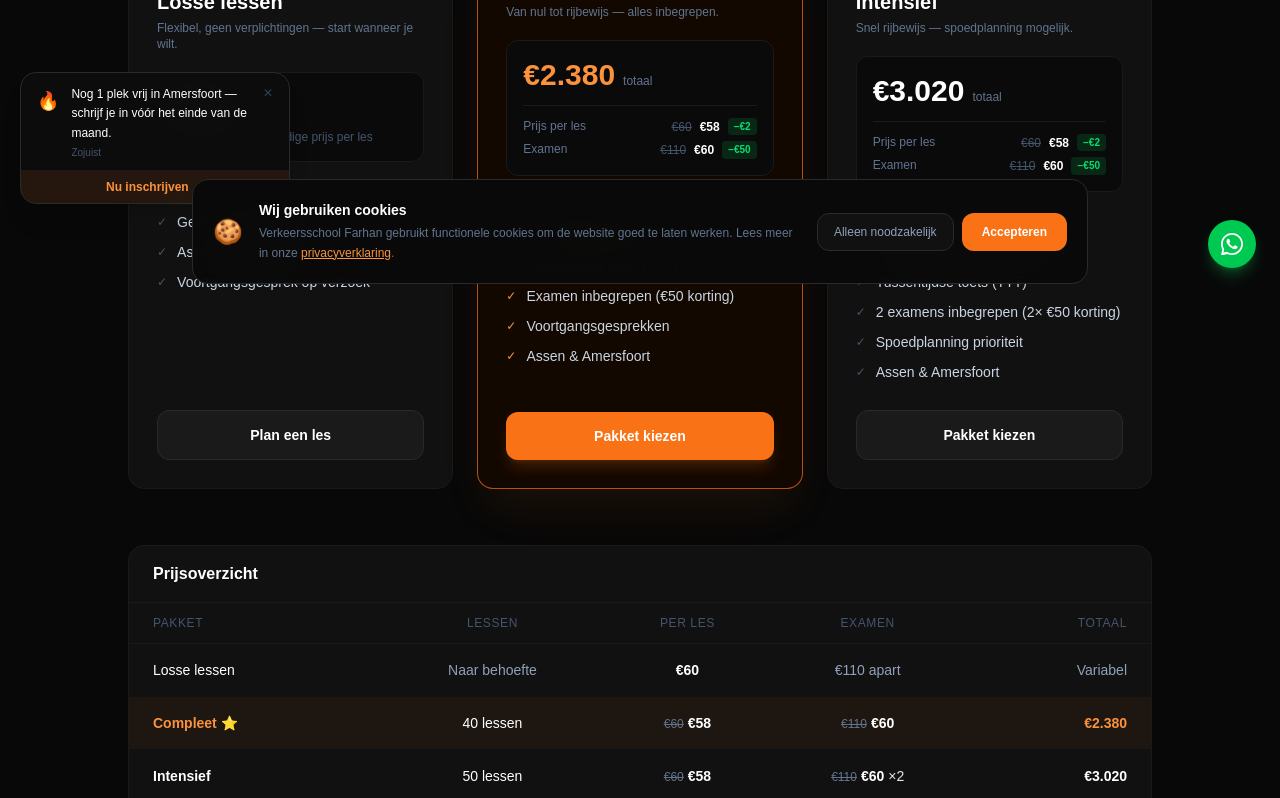
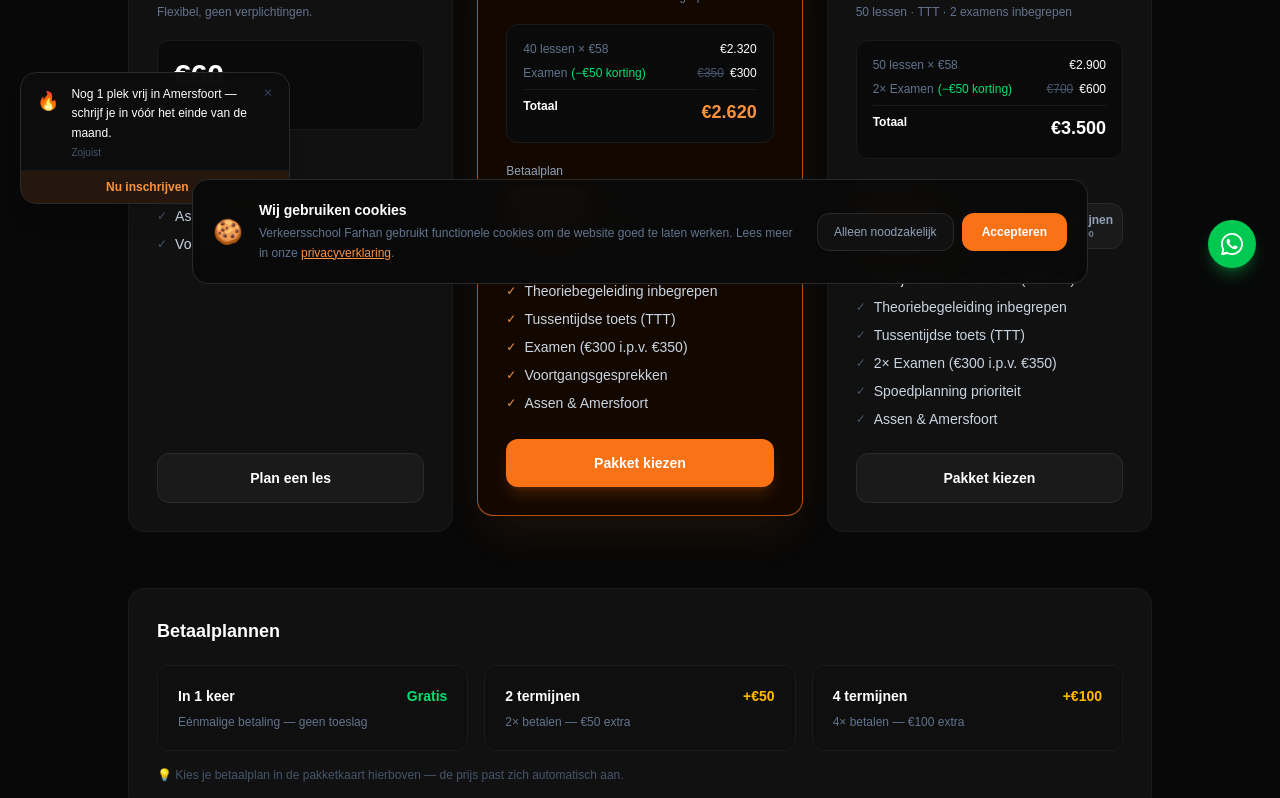
Before and after one commit to Aligh2209/verkeersschool-farhan, a Next.js app: page /pakketten in a window 1280 px wide. Shown: the part 500-1298 px from the top of the page. Built offline with nearby package versions, Linux system fonts and the light colour scheme.

Commit message:
Pakketten: examen €350 (→€300 met korting), termijnbetalingen +€50/+€100, interactieve kiezer

```diff
--- a/app/pakketten/page.tsx
+++ b/app/pakketten/page.tsx
@@ -1,85 +1,130 @@
+'use client'
+
 import Link from 'next/link'
-import type { Metadata } from 'next'
-
-export const metadata: Metadata = {
-  title: 'Pakketten & Prijzen | Verkeersschool Farhan',
-  description: 'Rijlespakketten Verkeersschool Farhan. €60 per losse les. Met pakket: €58/les + €50 examenkorting. Assen & Amersfoort.',
-}
+import { useState } from 'react'
 
 // ── Prijsstructuur ────────────────────────────────────────
-const LOS_PRIJS        = 60   // losse les
-const PAKKET_LES_PRIJS = 58   // €2 korting per les bij pakket
-const EXAMEN_NORMAAL   = 110  // normaal examenprijs
-const EXAMEN_KORTING   = 50   // €50 korting bij pakket
-const EXAMEN_PAKKET    = EXAMEN_NORMAAL - EXAMEN_KORTING  // €60
+const LOS_PRIJS         = 60    // losse les
+const PAKKET_LES_PRIJS  = 58    // €2 korting per les bij pakket
+const EXAMEN_NORMAAL    = 350   // normaal examenprijs
+const EXAMEN_KORTING    = 50    // €50 korting bij pakket
+const EXAMEN_PAKKET     = EXAMEN_NORMAAL - EXAMEN_KORTING  // €300
 
-// Compleet: 40 lessen + TTT + 1 examen
-const COMPLEET_LESSEN  = 40
-const COMPLEET_TOTAAL  = COMPLEET_LESSEN * PAKKET_LES_PRIJS + EXAMEN_PAKKET
-// 40 × €58 + €60 = €2.380
+const COMPLEET_LESSEN   = 40
+const INTENSIEF_LESSEN  = 50
 
-// Intensief: 50 lessen + TTT + 2 examens
-const INTENSIEF_LESSEN = 50
-const INTENSIEF_TOTAAL = INTENSIEF_LESSEN * PAKKET_LES_PRIJS + EXAMEN_PAKKET * 2
-// 50 × €58 + €120 = €3.020
+const COMPLEET_BASIS    = COMPLEET_LESSEN * PAKKET_LES_PRIJS + EXAMEN_PAKKET   // €2.620
+const INTENSIEF_BASIS   = INTENSIEF_LESSEN * PAKKET_LES_PRIJS + EXAMEN_PAKKET * 2  // €3.500
 
-const pakketten = [
-  {
-    naam: 'Losse lessen',
-    prijs: LOS_PRIJS,
-    perLesDisplay: `€${LOS_PRIJS}`,
-    totaal: null,
-    korting: null,
-    examenKorting: false,
-    sub: 'Flexibel, geen verplichtingen — start wanneer je wilt.',
-    badge: null,
-    functies: [
-      '60 minuten per les',
-      'Geen minimumafname',
-      'Assen & Amersfoort',
-      'Voortgangsgesprek op verzoek',
-    ],
-    populair: false,
-  },
-  {
-    naam: 'Compleet',
-    prijs: PAKKET_LES_PRIJS,
-    perLesDisplay: `€${PAKKET_LES_PRIJS}`,
-    totaal: COMPLEET_TOTAAL,
-    korting: LOS_PRIJS - PAKKET_LES_PRIJS,
-    examenKorting: true,
-    sub: 'Van nul tot rijbewijs — alles inbegrepen.',
-    badge: 'Meest gekozen',
-    functies: [
-      `${COMPLEET_LESSEN} rijlessen van 60 min`,
+const TERMIJN_OPSLAG = { 1: 0, 2: 50, 4: 100 } as const
+
+function PakketCalc({ naam, basis, lessen, populair }: {
+  naam: string; basis: number; lessen: number; populair?: boolean
+}) {
+  const [termijnen, setTermijnen] = useState<1|2|4>(1)
+  const totaal = basis + TERMIJN_OPSLAG[termijnen]
+  const perTermijn = Math.ceil(totaal / termijnen)
+
+  return (
+    <div className={`rounded-2xl border flex flex-col h-full transition-all ${
+      populair
+        ? 'bg-[#130800] border-coral-500/70 shadow-2xl shadow-coral-500/10 md:-mt-4'
+        : 'bg-[#111] border-[#1a1a1a] hover:border-[#2a2a2a]'
+    }`}>
+      {populair && (
+        <div className="absolute -top-4 left-1/2 -translate-x-1/2 bg-coral-500 text-white text-[11px] font-bold px-4 py-1.5 rounded-full uppercase tracking-widest whitespace-nowrap">
+          ⭐ Meest gekozen
+        </div>
+      )}
+
+      <div className="p-7 flex flex-col h-full relative">
+        <h2 className="text-xl font-extrabold text-white mb-1">{naam}</h2>
+        <p className="text-slate-500 text-xs mb-5">
+          {lessen} lessen · TTT · {naam === 'Intensief' ? '2 examens' : '1 examen'} inbegrepen
+        </p>
+
+        {/* Prijs detail */}
+        <div className="bg-[#0a0a0a] border border-[#1a1a1a] rounded-xl p-4 mb-5 space-y-2 text-xs">
+          <div className="flex justify-between">
+            <span className="text-slate-500">{lessen} lessen × €{PAKKET_LES_PRIJS}</span>
+            <span className="text-white font-medium">€{(lessen * PAKKET_LES_PRIJS).toLocaleString('nl')}</span>
+          </div>
+          <div className="flex justify-between">
+            <span className="text-slate-500">
+              {naam === 'Intensief' ? '2× ' : ''}Examen
+              <span className="text-green-400 ml-1">(−€{EXAMEN_KORTING} korting)</span>
+            </span>
+            <div className="flex items-center gap-1.5">
+              <span className="text-slate-600 line-through">€{naam === 'Intensief' ? (EXAMEN_NORMAAL * 2).toLocaleString('nl') : EXAMEN_NORMAAL}</span>
+              <span className="text-white font-medium">€{naam === 'Intensief' ? (EXAMEN_PAKKET * 2).toLocaleString('nl') : EXAMEN_PAKKET}</span>
+            </div>
+          </div>
+          {termijnen > 1 && (
+            <div className="flex justify-between text-amber-400">
+              <span>{termijnen} termijnen toeslag</span>
+              <span>+€{TERMIJN_OPSLAG[termijnen]}</span>
+            </div>
+          )}
+          <div className="flex justify-between border-t border-[#1a1a1a] pt-2 mt-1">
+            <span className="text-white font-bold">Totaal</span>
+            <span className={`font-extrabold text-lg ${populair ? 'text-coral-400' : 'text-white'}`}>
+              €{totaal.toLocaleString('nl')}
+            </span>
+          </div>
+        </div>
+
+        {/* Termijnen kiezer */}
+        <div className="mb-5">
+          <p className="text-slate-400 text-xs font-medium mb-2">Betaalplan</p>
+          <div className="grid grid-cols-3 gap-2">
+            {([1, 2, 4] as const).map(t => (
+              <button key={t} onClick={() => setTermijnen(t)}
+                className={`py-2 rounded-xl border text-xs font-bold transition-all ${
+                  termijnen === t
+                    ? 'bg-coral-500 border-coral-500 text-white'
+                    : 'bg-[#1a1a1a] border-[#2a2a2a] text-slate-400 hover:border-coral-500/40'
+                }`}>
+                {t === 1 ? 'In 1×' : `${t} termijnen`}
+                {t > 1 && <span className="block text-[9px] opacity-75">+€{TERMIJN_OPSLAG[t]}</span>}
+              </button>
+            ))}
+          </div>
+          {termijnen > 1 && (
+            <p className="text-slate-500 text-[11px] mt-2 text-center">
+              {termijnen}× <span className="text-white font-bold">€{perTermijn.toLocaleString('nl')}</span> per termijn
+            </p>
+          )}
+        </div>
+
+        {/* Features */}
+        <ul className="space-y-2 mb-6 flex-1 text-sm">
+          {[
+            `${lessen} rijlessen van 60 min (€${PAKKET_LES_PRIJS}/les)`,
             'Theoriebegeleiding inbegrepen',
             'Tussentijdse toets (TTT)',
-      `Examen inbegrepen (€${EXAMEN_KORTING} korting)`,
-      'Voortgangsgesprekken',
+            `${naam === 'Intensief' ? '2× ' : ''}Examen (€${EXAMEN_PAKKET} i.p.v. €${EXAMEN_NORMAAL})`,
+            naam === 'Intensief' ? 'Spoedplanning prioriteit' : 'Voortgangsgesprekken',
             'Assen & Amersfoort',
-    ],
-    populair: true,
-  },
-  {
-    naam: 'Intensief',
-    prijs: PAKKET_LES_PRIJS,
-    perLesDisplay: `€${PAKKET_LES_PRIJS}`,
-    totaal: INTENSIEF_TOTAAL,
-    korting: LOS_PRIJS - PAKKET_LES_PRIJS,
-    examenKorting: true,
-    sub: 'Snel rijbewijs — spoedplanning mogelijk.',
-    badge: null,
-    functies: [
-      `${INTENSIEF_LESSEN} rijlessen van 60 min`,
-      'Theoriebegeleiding inbegrepen',
-      'Tussentijdse toets (TTT)',
-      `2 examens inbegrepen (2× €${EXAMEN_KORTING} korting)`,
-      'Spoedplanning prioriteit',
-      'Assen & Amersfoort',
-    ],
-    populair: false,
-  },
-]
+          ].map(f => (
+            <li key={f} className="flex items-start gap-2 text-slate-300">
+              <span className={`text-xs shrink-0 mt-0.5 ${populair ? 'text-coral-400' : 'text-slate-600'}`}>✓</span>
+              {f}
+            </li>
+          ))}
+        </ul>
+
+        <Link href="/boeken"
+          className={`block text-center font-bold py-3.5 rounded-xl transition-all text-sm hover:-translate-y-0.5 ${
+            populair
+              ? 'bg-coral-500 hover:bg-coral-600 text-white shadow-lg shadow-coral-500/20'
+              : 'bg-[#1a1a1a] hover:bg-[#222] border border-[#2a2a2a] text-white'
+          }`}>
+          Pakket kiezen
+        </Link>
+      </div>
+    </div>
+  )
+}
 
 export default function PakkettenPage() {
   return (
@@ -93,191 +138,103 @@ export default function PakkettenPage() {
             Pakketten &amp; Prijzen
           </h1>
           <p className="text-slate-400 max-w-lg mx-auto">
-            Hoe meer lessen je boekt, hoe meer je bespaart. Geen verstopte kosten.
+            Duidelijke kortingen, flexibele betaalplannen. Geen verborgen kosten.
           </p>
         </div>
 
-        {/* Korting uitleg banner */}
-        <div className="max-w-2xl mx-auto mb-10 bg-coral-500/8 border border-coral-500/20 rounded-2xl p-5">
+        {/* Korting uitleg */}
+        <div className="max-w-2xl mx-auto mb-12">
+          <div className="bg-coral-500/8 border border-coral-500/20 rounded-2xl p-5">
             <p className="text-coral-400 text-xs font-bold uppercase tracking-wider mb-4">Zo werkt de korting</p>
             <div className="grid grid-cols-1 sm:grid-cols-2 gap-4">
               <div className="flex items-start gap-3">
-              <div className="w-8 h-8 bg-coral-500/20 rounded-lg flex items-center justify-center shrink-0">
-                <span className="text-coral-400 text-sm font-extrabold">−€2</span>
+                <div className="w-9 h-9 bg-coral-500/20 rounded-xl flex items-center justify-center shrink-0">
+                  <span className="text-coral-400 font-extrabold text-sm">−€2</span>
                 </div>
                 <div>
-                <p className="text-white font-bold text-sm">€2 korting per les</p>
-                <p className="text-slate-500 text-xs">€60 → <strong className="text-white">€58</strong> per les bij elk pakket</p>
+                  <p className="text-white font-bold text-sm">€2 per les goedkoper</p>
+                  <p className="text-slate-500 text-xs">Normaal €60 → <span className="text-white font-bold">€58/les</span> bij pakket</p>
                 </div>
               </div>
               <div className="flex items-start gap-3">
-              <div className="w-8 h-8 bg-coral-500/20 rounded-lg flex items-center justify-center shrink-0">
-                <span className="text-coral-400 text-sm font-extrabold">−€50</span>
+                <div className="w-9 h-9 bg-coral-500/20 rounded-xl flex items-center justify-center shrink-0">
+                  <span className="text-coral-400 font-extrabold text-sm">−€50</span>
                 </div>
                 <div>
                   <p className="text-white font-bold text-sm">€50 examenkorting</p>
-                <p className="text-slate-500 text-xs">€110 → <strong className="text-white">€60</strong> per examen bij pakket</p>
+                  <p className="text-slate-500 text-xs">Examen €350 → <span className="text-white font-bold">€300</span> bij pakket</p>
+                </div>
               </div>
             </div>
           </div>
         </div>
 
-        {/* Pakketkaarten */}
-        <div className="grid grid-cols-1 md:grid-cols-3 gap-6 mb-14">
-          {pakketten.map(p => (
-            <div key={p.naam} className={`relative rounded-2xl flex flex-col border transition-all ${
-              p.populair
-                ? 'bg-[#130800] border-coral-500/70 shadow-2xl shadow-coral-500/10 md:-mt-4'
-                : 'bg-[#111] border-[#1a1a1a] hover:border-[#2a2a2a]'
-            }`}>
+        {/* Losse les + pakketten */}
+        <div className="grid grid-cols-1 md:grid-cols-3 gap-6 mb-14 relative">
 
-              {p.badge && (
-                <div className="absolute -top-4 left-1/2 -translate-x-1/2 bg-coral-500 text-white text-[11px] font-bold px-4 py-1.5 rounded-full uppercase tracking-widest whitespace-nowrap">
-                  ⭐ {p.badge}
+          {/* Losse les */}
+          <div className="bg-[#111] border border-[#1a1a1a] hover:border-[#2a2a2a] rounded-2xl p-7 flex flex-col">
+            <h2 className="text-xl font-extrabold text-white mb-1">Losse lessen</h2>
+            <p className="text-slate-500 text-xs mb-5">Flexibel, geen verplichtingen.</p>
+            <div className="bg-[#0a0a0a] border border-[#1a1a1a] rounded-xl p-4 mb-5">
+              <span className="text-3xl font-extrabold text-white">€{LOS_PRIJS}</span>
+              <span className="text-slate-500 text-sm ml-2">per les</span>
+              <p className="text-slate-600 text-xs mt-1">Examen apart: €{EXAMEN_NORMAAL}</p>
             </div>
-              )}
-
-              <div className="p-7 flex flex-col h-full">
-                <h2 className="text-xl font-extrabold text-white mb-1">{p.naam}</h2>
-                <p className="text-slate-500 text-xs mb-5">{p.sub}</p>
-
-                {/* Prijs display */}
-                <div className="bg-[#0a0a0a] border border-[#1a1a1a] rounded-xl p-4 mb-5">
-                  {p.totaal ? (
-                    <>
-                      <div className="flex items-start justify-between mb-3">
-                        <div>
-                          <span className={`text-3xl font-extrabold ${p.populair ? 'text-coral-400' : 'text-white'}`}>
-                            €{p.totaal.toLocaleString('nl')}
-                          </span>
-                          <span className="text-slate-500 text-xs ml-2">totaal</span>
-                        </div>
-                      </div>
-                      {/* Per les vergelijking */}
-                      <div className="space-y-1.5 text-xs border-t border-[#1a1a1a] pt-3">
-                        <div className="flex justify-between">
-                          <span className="text-slate-500">Prijs per les</span>
-                          <div className="flex items-center gap-2">
-                            <span className="text-slate-600 line-through">€{LOS_PRIJS}</span>
-                            <span className="text-white font-bold">€{p.prijs}</span>
-                            <span className="bg-green-500/15 text-green-400 text-[10px] font-bold px-1.5 py-0.5 rounded">
-                              −€{p.korting}
-                            </span>
-                          </div>
-                        </div>
-                        <div className="flex justify-between">
-                          <span className="text-slate-500">Examen</span>
-                          <div className="flex items-center gap-2">
-                            <span className="text-slate-600 line-through">€{EXAMEN_NORMAAL}</span>
-                            <span className="text-white font-bold">€{EXAMEN_PAKKET}</span>
-                            <span className="bg-green-500/15 text-green-400 text-[10px] font-bold px-1.5 py-0.5 rounded">
-                              −€{EXAMEN_KORTING}
-                            </span>
-                          </div>
-                        </div>
-                      </div>
-                    </>
-                  ) : (
-                    <div>
-                      <span className="text-3xl font-extrabold text-white">€{p.prijs}</span>
-                      <span className="text-slate-500 text-sm ml-2">per les</span>
-                      <p className="text-slate-600 text-xs mt-1">Geen pakket — volledige prijs per les</p>
-                    </div>
-                  )}
-                </div>
-
-                {/* Features */}
-                <ul className="space-y-2.5 mb-7 flex-1">
-                  {p.functies.map(f => (
-                    <li key={f} className="flex items-start gap-2.5 text-sm text-slate-300">
-                      <span className={`text-xs shrink-0 mt-0.5 ${p.populair ? 'text-coral-400' : 'text-slate-600'}`}>✓</span>
-                      {f}
+            <ul className="space-y-2 mb-6 flex-1 text-sm">
+              {['60 minuten per les', 'Geen minimum', 'Assen & Amersfoort', 'Voortgangsgesprek op verzoek'].map(f => (
+                <li key={f} className="flex items-center gap-2 text-slate-300">
+                  <span className="text-slate-600 text-xs">✓</span>{f}
                 </li>
               ))}
             </ul>
-
-                {/* CTA */}
-                <Link href="/boeken"
-                  className={`block text-center font-bold py-3.5 rounded-xl transition-all text-sm hover:-translate-y-0.5 ${
-                    p.populair
-                      ? 'bg-coral-500 hover:bg-coral-600 text-white shadow-lg shadow-coral-500/20'
-                      : 'bg-[#1a1a1a] hover:bg-[#222] border border-[#2a2a2a] text-white'
-                  }`}>
-                  {p.totaal ? 'Pakket kiezen' : 'Plan een les'}
+            <Link href="/boeken" className="block text-center font-bold py-3.5 rounded-xl bg-[#1a1a1a] hover:bg-[#222] border border-[#2a2a2a] text-white text-sm transition-all hover:-translate-y-0.5">
+              Plan een les
             </Link>
           </div>
+
+          {/* Compleet */}
+          <div className="relative">
+            <PakketCalc naam="Compleet" basis={COMPLEET_BASIS} lessen={COMPLEET_LESSEN} populair />
+          </div>
+
+          {/* Intensief */}
+          <div className="relative">
+            <PakketCalc naam="Intensief" basis={INTENSIEF_BASIS} lessen={INTENSIEF_LESSEN} />
+          </div>
+        </div>
+
+        {/* Betaalplannen uitleg */}
+        <div className="bg-[#111] border border-[#1a1a1a] rounded-2xl p-7 mb-10">
+          <h2 className="text-white font-bold text-lg mb-5">Betaalplannen</h2>
+          <div className="grid grid-cols-1 sm:grid-cols-3 gap-4">
+            {[
+              { label: 'In 1 keer', toeslag: 0, desc: 'Eénmalige betaling — geen toeslag', kleur: 'text-green-400' },
+              { label: '2 termijnen', toeslag: 50, desc: '2× betalen — €50 extra', kleur: 'text-amber-400' },
+              { label: '4 termijnen', toeslag: 100, desc: '4× betalen — €100 extra', kleur: 'text-amber-400' },
+            ].map(plan => (
+              <div key={plan.label} className="bg-[#0f0f0f] border border-[#1a1a1a] rounded-xl p-5">
+                <div className="flex items-center justify-between mb-2">
+                  <p className="text-white font-bold text-sm">{plan.label}</p>
+                  <span className={`text-sm font-extrabold ${plan.kleur}`}>
+                    {plan.toeslag === 0 ? 'Gratis' : `+€${plan.toeslag}`}
+                  </span>
+                </div>
+                <p className="text-slate-500 text-xs">{plan.desc}</p>
               </div>
             ))}
           </div>
-
-        {/* Snel overzicht */}
-        <div className="bg-[#111] border border-[#1a1a1a] rounded-2xl overflow-hidden mb-12">
-          <div className="px-6 py-4 border-b border-[#1a1a1a]">
-            <h2 className="text-white font-bold">Prijsoverzicht</h2>
-          </div>
-          <div className="overflow-x-auto">
-            <table className="w-full text-sm">
-              <thead>
-                <tr className="border-b border-[#1a1a1a] text-slate-600 text-xs uppercase tracking-wider">
-                  <th className="text-left px-6 py-3 font-medium">Pakket</th>
-                  <th className="text-center px-4 py-3 font-medium">Lessen</th>
-                  <th className="text-center px-4 py-3 font-medium">Per les</th>
-                  <th className="text-center px-4 py-3 font-medium">Examen</th>
-                  <th className="text-right px-6 py-3 font-medium">Totaal</th>
-                </tr>
-              </thead>
-              <tbody className="divide-y divide-[#111]">
-                <tr className="hover:bg-[#0f0f0f] transition-colors">
-                  <td className="px-6 py-4 font-medium text-white">Losse lessen</td>
-                  <td className="px-4 py-4 text-center text-slate-400">Naar behoefte</td>
-                  <td className="px-4 py-4 text-center font-bold text-white">€60</td>
-                  <td className="px-4 py-4 text-center text-slate-400">€110 apart</td>
-                  <td className="px-6 py-4 text-right text-slate-400">Variabel</td>
-                </tr>
-                <tr className="bg-coral-500/5 hover:bg-coral-500/8 transition-colors">
-                  <td className="px-6 py-4 font-bold text-coral-400">Compleet ⭐</td>
-                  <td className="px-4 py-4 text-center text-white">{COMPLEET_LESSEN} lessen</td>
-                  <td className="px-4 py-4 text-center">
-                    <span className="text-slate-500 line-through text-xs mr-1">€60</span>
-                    <span className="font-extrabold text-white">€{PAKKET_LES_PRIJS}</span>
-                  </td>
-                  <td className="px-4 py-4 text-center">
-                    <span className="text-slate-500 line-through text-xs mr-1">€{EXAMEN_NORMAAL}</span>
-                    <span className="font-extrabold text-white">€{EXAMEN_PAKKET}</span>
-                  </td>
-                  <td className="px-6 py-4 text-right font-extrabold text-coral-400">
-                    €{COMPLEET_TOTAAL.toLocaleString('nl')}
-                  </td>
-                </tr>
-                <tr className="hover:bg-[#0f0f0f] transition-colors">
-                  <td className="px-6 py-4 font-bold text-white">Intensief</td>
-                  <td className="px-4 py-4 text-center text-white">{INTENSIEF_LESSEN} lessen</td>
-                  <td className="px-4 py-4 text-center">
-                    <span className="text-slate-500 line-through text-xs mr-1">€60</span>
-                    <span className="font-extrabold text-white">€{PAKKET_LES_PRIJS}</span>
-                  </td>
-                  <td className="px-4 py-4 text-center">
-                    <span className="text-slate-500 line-through text-xs mr-1">€{EXAMEN_NORMAAL}</span>
-                    <span className="font-extrabold text-white">€{EXAMEN_PAKKET}</span> ×2
-                  </td>
-                  <td className="px-6 py-4 text-right font-extrabold text-white">
-                    €{INTENSIEF_TOTAAL.toLocaleString('nl')}
-                  </td>
-                </tr>
-              </tbody>
-            </table>
-          </div>
-          <div className="px-6 py-3 border-t border-[#1a1a1a] text-slate-600 text-xs">
-            * Alle prijzen inclusief btw. TTT (tussentijdse toets) inbegrepen in Compleet & Intensief.
-          </div>
+          <p className="text-slate-600 text-xs mt-4">
+            💡 Kies je betaalplan in de pakketkaart hierboven — de prijs past zich automatisch aan.
+          </p>
         </div>
 
         {/* CTA */}
         <div className="text-center">
-          <p className="text-slate-500 text-sm mb-4">Begin met een vrijblijvende proefles</p>
+          <p className="text-slate-500 text-sm mb-4">Begin met een vrijblijvende proefles voor €60</p>
           <Link href="/boeken"
             className="bg-coral-500 hover:bg-coral-600 text-white font-bold px-8 py-4 rounded-xl transition-all shadow-lg shadow-coral-500/20 hover:-translate-y-0.5 inline-block">
-            🚗 Plan een proefles — €60
+            🚗 Plan een proefles
           </Link>
         </div>
 
```
Lines whose indentation alone changed are shown as unchanged.
